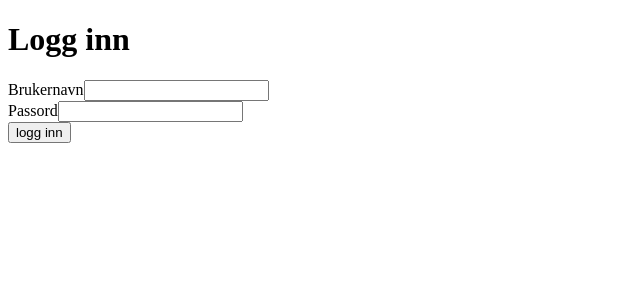
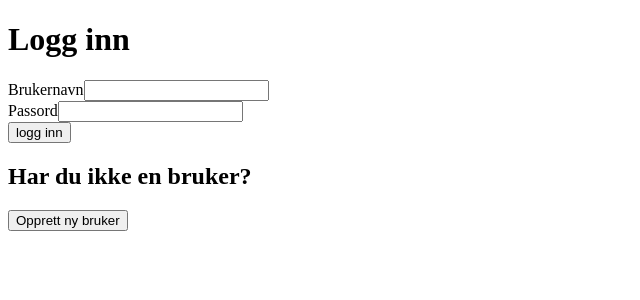
Before and after one commit to helene-cpu/treningsplanlegging, a Flask app: page / in a window 1280 px wide. Shown: the part 94-394 px from the top of the page, without its empty margins (0-640 px from the left). Run offline with Flask 3, Linux system fonts and the light colour scheme.

Commit message:
button for å registrere ny bruker

```diff
--- a/templates/index.html
+++ b/templates/index.html
@@ -8,4 +8,11 @@
     {{ form.password.label }}{{ form.password }}<br>
     {{ form.submit}}
 </form>
+<div class="register">
+    <h2>Har du ikke en bruker?</h1>
+    <a href="{{ url_for('register') }}">
+        <button type="button">Opprett ny bruker</button>
+    </a>
+
+</div>
 {% endblock %}
```
